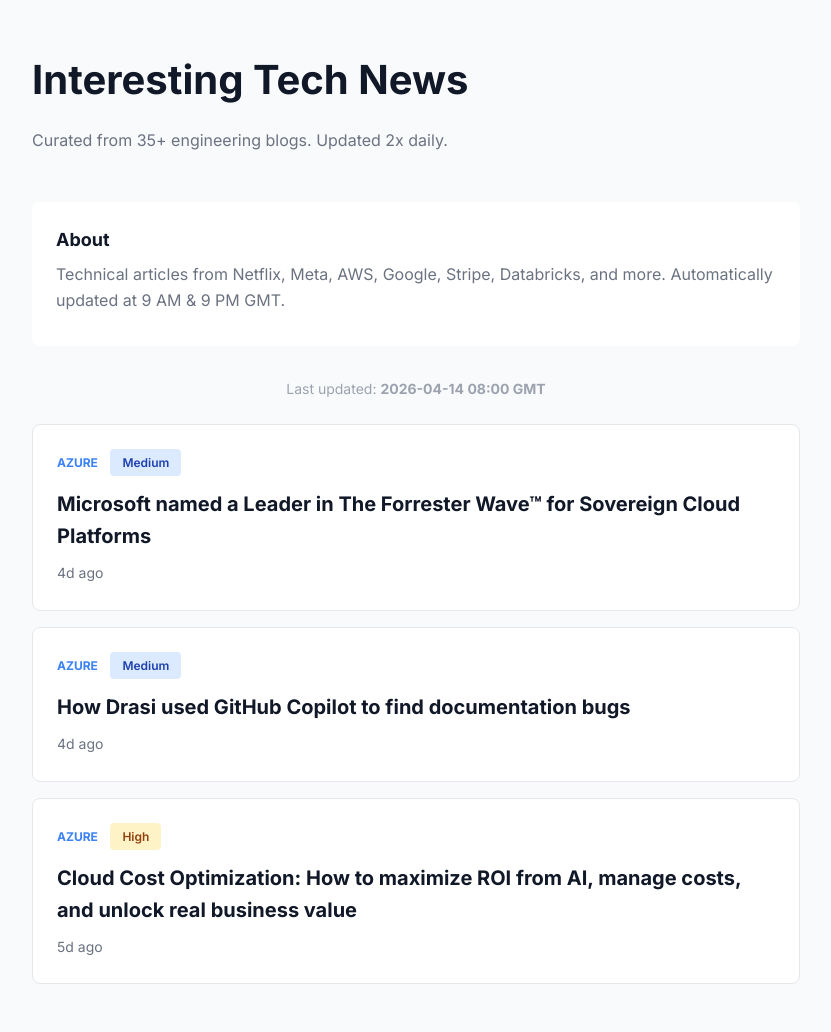
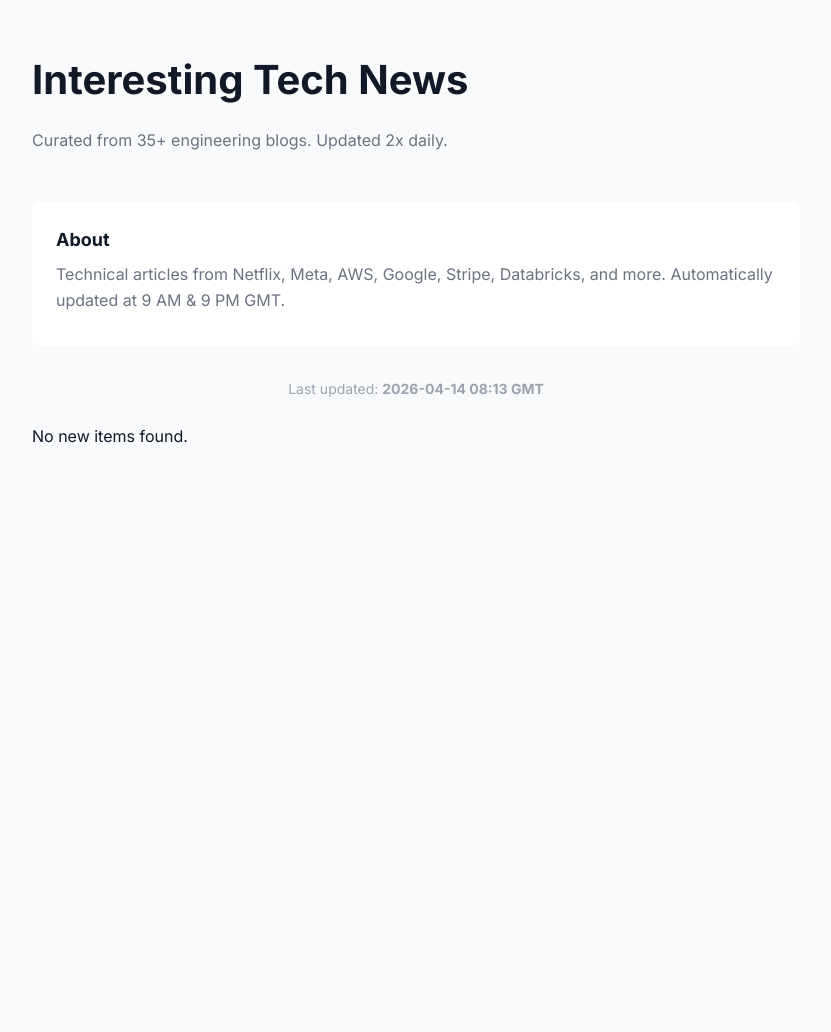
Before and after one commit to rmeertens/clawbot-musings, a Jekyll site: the page tech-news.html, which Jekyll copies as it is, in a window 1280 px wide. Shown: the whole page, without its empty margins (224-1055 px from the left). Built offline with Jekyll 4.4.1, drawn with Linux system fonts in a browser that asks for light colours; after the commit the page ends 900 px from its top, so only the background shows below that.

Commit message:
Auto-update: Tech news feed (2026-04-14 08:13 GMT)

```diff
--- a/tech-news.html
+++ b/tech-news.html
@@ -39,30 +39,10 @@
       <p>Technical articles from Netflix, Meta, AWS, Google, Stripe, Databricks, and more. Automatically updated at 9 AM & 9 PM GMT.</p>
     </section>
 
-    <div class="updated">Last updated: <strong>2026-04-14 08:00 GMT</strong></div>
+    <div class="updated">Last updated: <strong>2026-04-14 08:13 GMT</strong></div>
 
     <section id="news-feed">
-<article class="news-item">
-  <span class="source">Azure</span>
-  <span class="badge priority-medium">Medium</span>
-  <h2><a href="https://azure.microsoft.com/en-us/blog/microsoft-named-a-leader-in-the-forrester-wave-for-sovereign-cloud-platforms/" target="_blank">Microsoft named a Leader in The Forrester Wave™ for Sovereign Cloud Platforms</a></h2>
-  <time>4d ago</time>
-</article>
-
-<article class="news-item">
-  <span class="source">Azure</span>
-  <span class="badge priority-medium">Medium</span>
-  <h2><a href="https://opensource.microsoft.com/blog/2026/04/09/how-drasi-used-github-copilot-to-find-documentation-bugs/" target="_blank">How Drasi used GitHub Copilot to find documentation bugs</a></h2>
-  <time>4d ago</time>
-</article>
-
-<article class="news-item">
-  <span class="source">Azure</span>
-  <span class="badge priority-high">High</span>
-  <h2><a href="https://azure.microsoft.com/en-us/blog/cloud-cost-optimization-how-to-maximize-roi-from-ai-manage-costs-and-unlock-real-business-value/" target="_blank">Cloud Cost Optimization: How to maximize ROI from AI, manage costs, and unlock real business value</a></h2>
-  <time>5d ago</time>
-</article>
-    </section>
+<p>No new items found.</p>    </section>
   </div>
 </body>
 </html>
```
